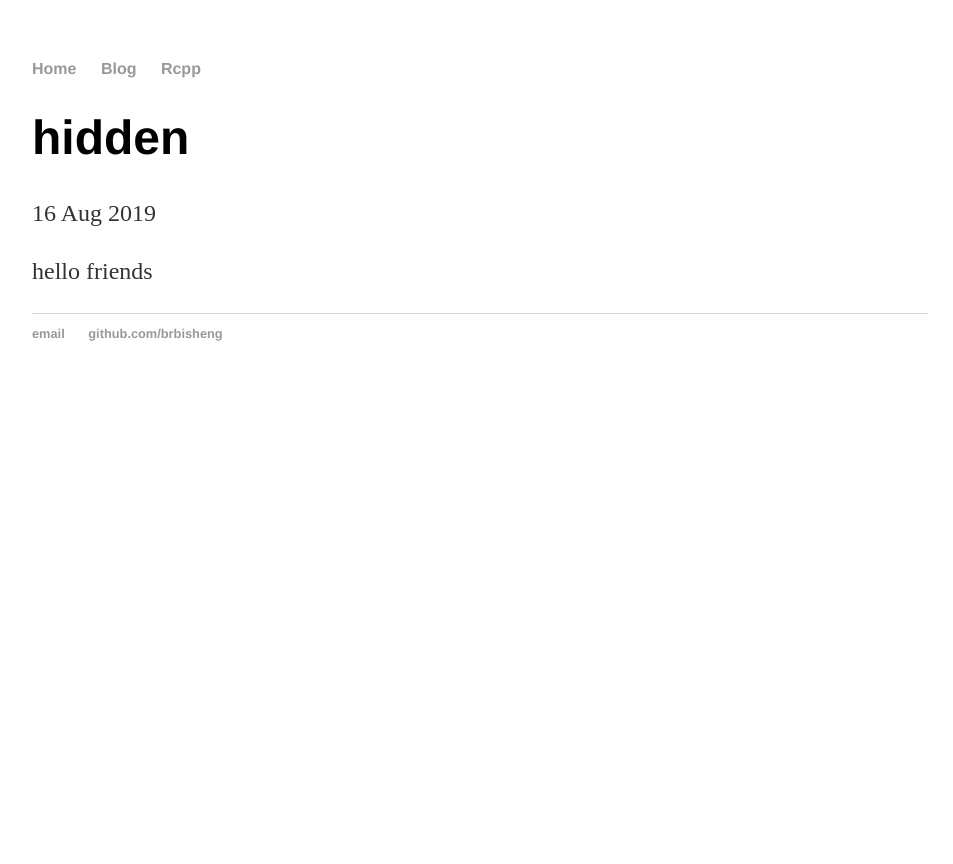
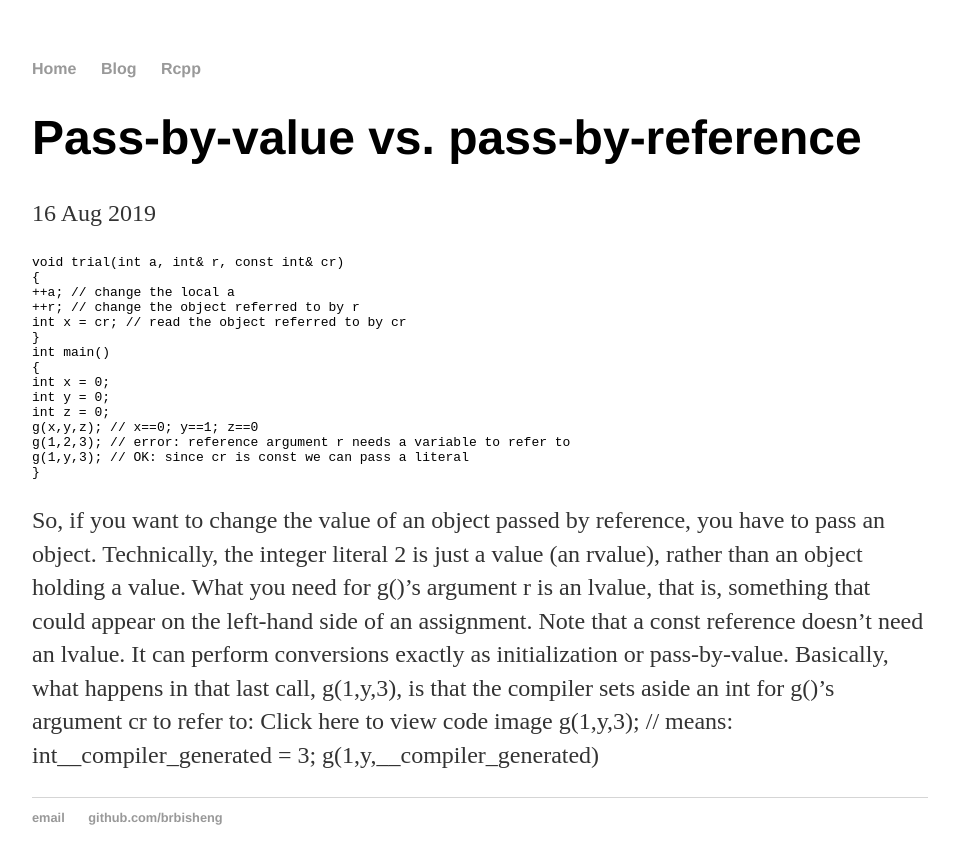
Before and after one commit to brbisheng/brbisheng.github.io, a Jekyll site: the page built from rcpp/_posts/2019-08-16-rcpp-post0.md, in a window 1280 px wide. Shown: the top 864 px of the page, without its empty margins (160-1113 px from the left). Built offline with Jekyll 4.4.1, drawn with Linux system fonts in a browser that asks for light colours; our own code applies the rules of GitHub Pages for plain Markdown files.

Commit message:
Update 2019-08-16-rcpp-post0.md

````diff
--- a/rcpp/_posts/2019-08-16-rcpp-post0.md
+++ b/rcpp/_posts/2019-08-16-rcpp-post0.md
@@ -1,7 +1,30 @@
 ---
-Categories:
-  - rcpp
-title: hidden
+title: Pass-by-value vs. pass-by-reference
+categories: ["rcpp", "cpp"]
 ---
 
-hello friends
+``` c++
+void trial(int a, int& r, const int& cr)
+{
+++a; // change the local a
+++r; // change the object referred to by r
+int x = cr; // read the object referred to by cr
+}
+int main()
+{
+int x = 0;
+int y = 0;
+int z = 0;
+g(x,y,z); // x==0; y==1; z==0
+g(1,2,3); // error: reference argument r needs a variable to refer to
+g(1,y,3); // OK: since cr is const we can pass a literal
+}
+```
+
+So, if you want to change the value of an object passed by reference, you have to pass an object. Technically, the integer literal
+2 is just a value (an rvalue), rather than an object holding a value. What you need for g()’s argument r is an lvalue, that is,
+something that could appear on the left-hand side of an assignment.
+Note that a const reference doesn’t need an lvalue. It can perform conversions exactly as initialization or pass-by-value.
+Basically, what happens in that last call, g(1,y,3), is that the compiler sets aside an int for g()’s argument cr to refer to:
+Click here to view code image
+g(1,y,3); // means: int__compiler_generated = 3; g(1,y,__compiler_generated)
````
